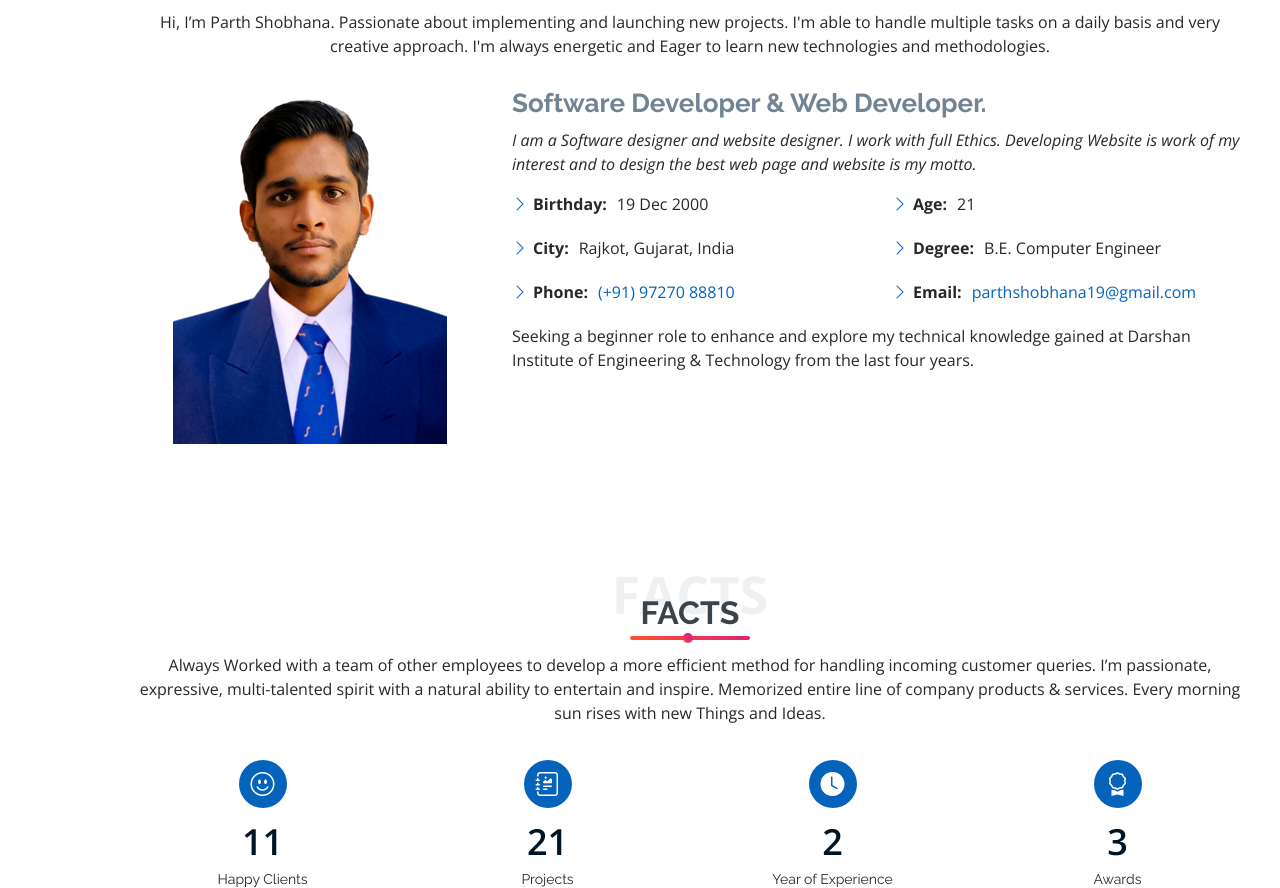
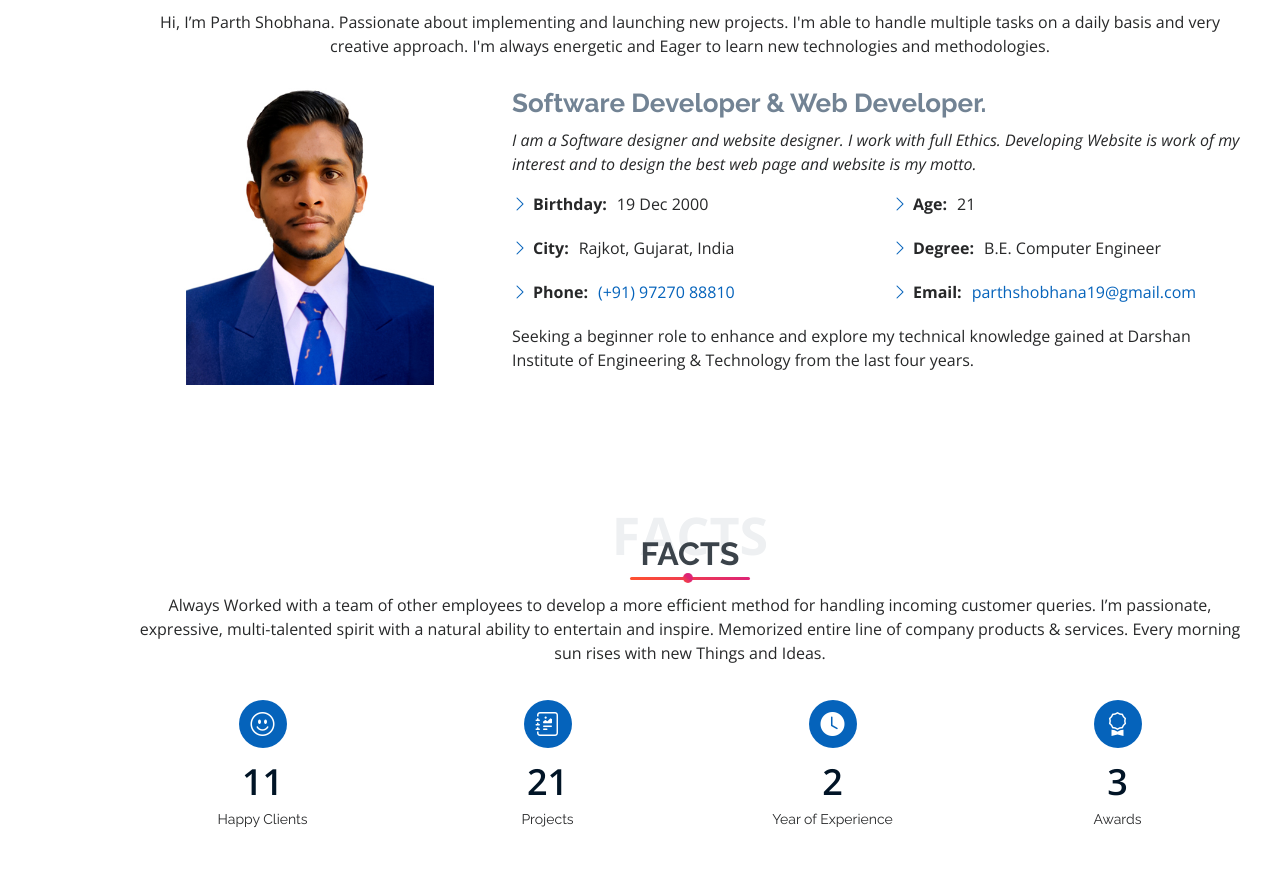
Before and after one commit to ParthPatel1912/ParthPatel1912.github.io, a plain HTML site: page index.html in a window 1280 px wide. Shown: the part 938-1826 px from the top of the page. Drawn offline with nearby package versions, Linux system fonts and the light colour scheme.

Commit message:
create image in 600*500 px for best look

```diff
--- a/index.html
+++ b/index.html
@@ -84,7 +84,7 @@
 
                 <div class="row">
                     <div class="col-lg-4" data-aos="fade-right">
-                        <img src="assets/img/final suit.jpg" class="img-fluid" alt="">
+                        <img src="assets/img/finall.jpg" height="100px" class="img-fluid" alt="">
                     </div>
                     <div class="col-lg-8 pt-4 pt-lg-0 content" data-aos="fade-left">
                         <h3>Software Developer &amp; Web Developer.</h3>
```
Also changed, not shown: assets/img/final suit.jpg (deleted), assets/img/finall.jpg (added).
